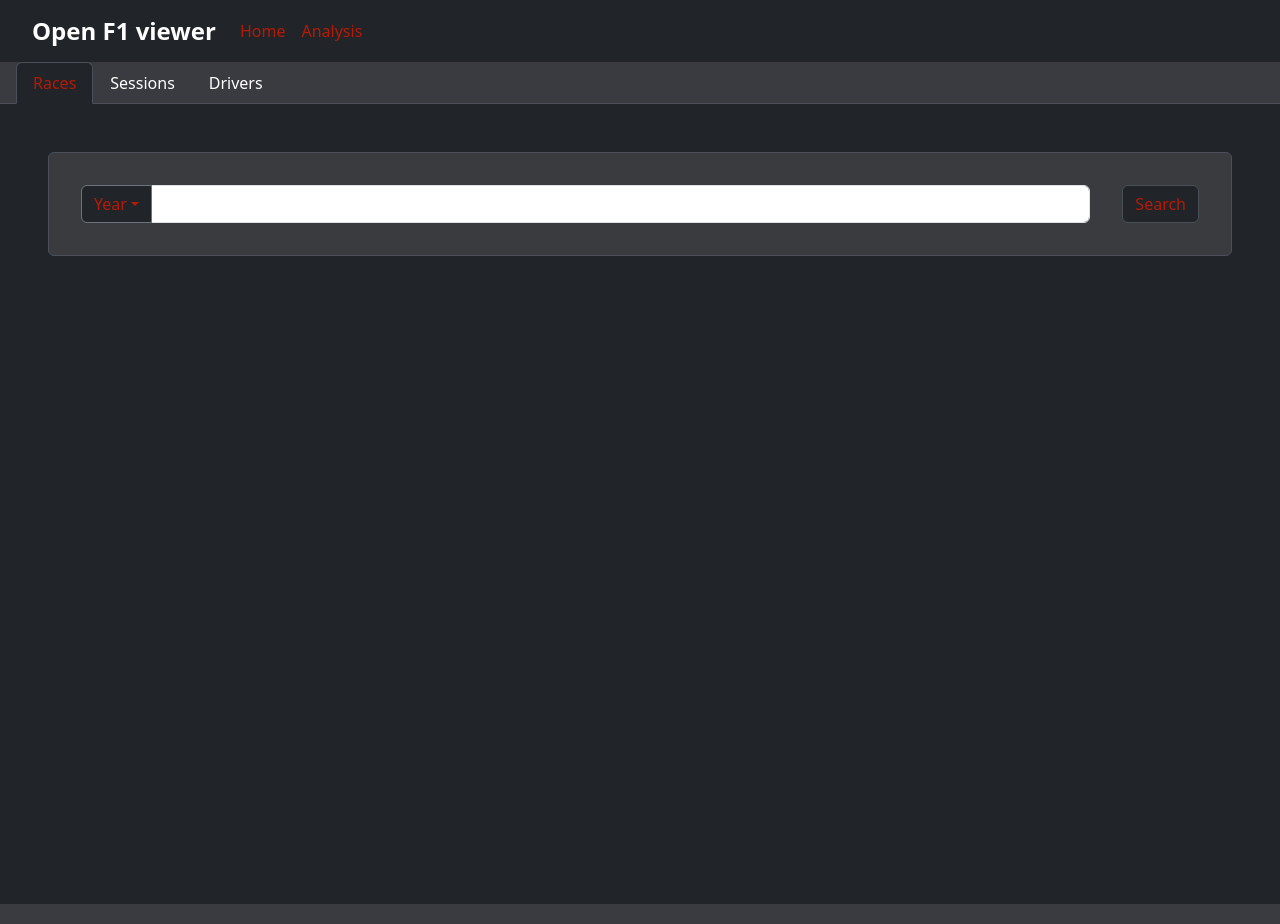
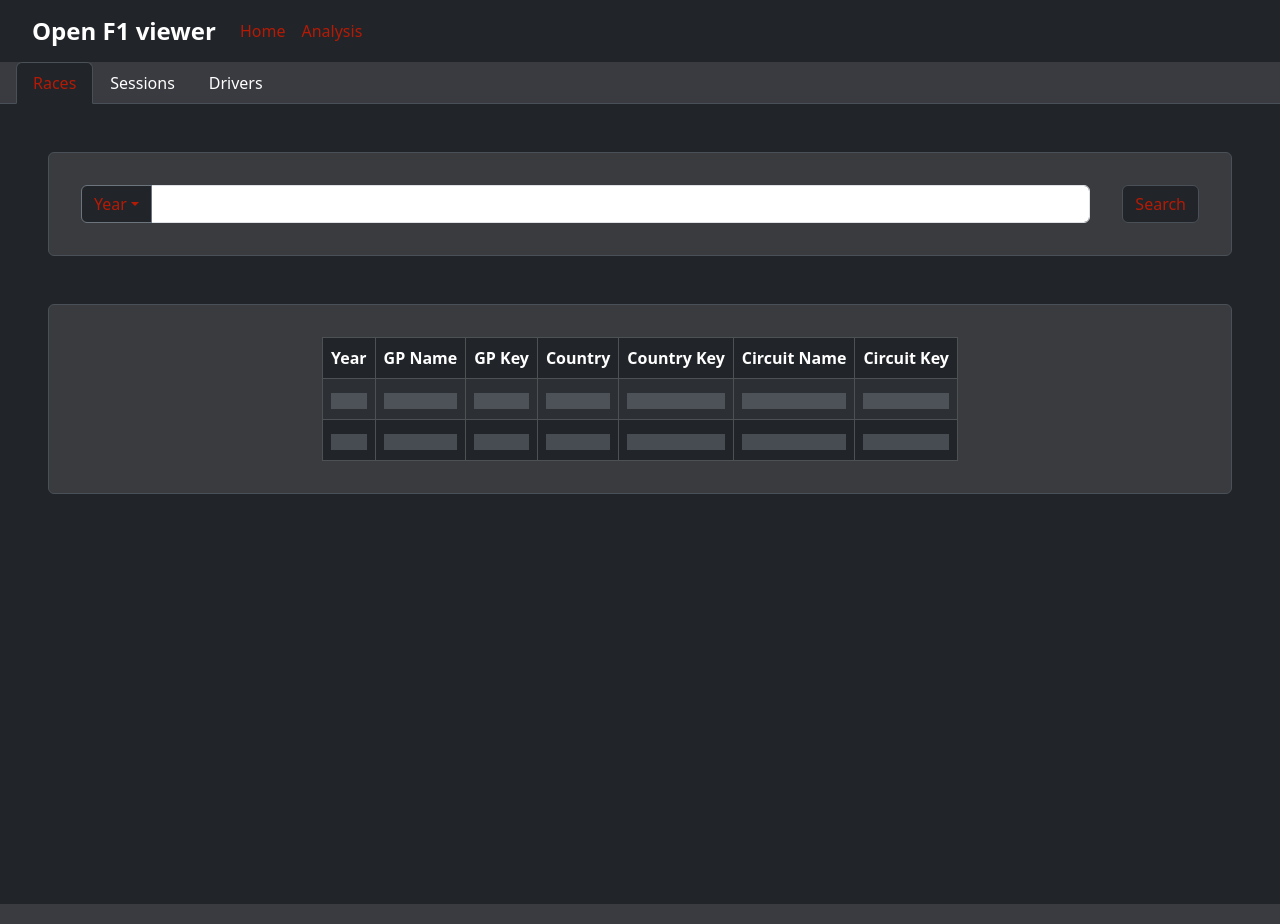
Before and after one commit to swaff-y/f1, a React (Create React App) app: page / in a window 1280 px wide. Built offline with nearby package versions, Linux system fonts and the light colour scheme; data requests are answered from the project's data file.

Commit message:
F1-3: Add Placeholder

```diff
--- a/src/components/FilterResultsLoader/FilterResultsLoader.tsx
+++ b/src/components/FilterResultsLoader/FilterResultsLoader.tsx
@@ -1,7 +1,48 @@
+import { Placeholder, Table } from "react-bootstrap"
+
+const NUM_COLUMNS = 7;
+
+const TableRow = () => {
+  return (
+    <tr className='filter-results-cell'>
+      { Array.from({ length: NUM_COLUMNS }).map((_, index) => (
+        <td key={index} >
+          <Placeholder
+            sm={12}
+            bg="secondary"
+            as='span'
+            key={index}
+          />
+        </td>
+      ))}
+    </tr>
+  );
+};
+
+
 export const FilterResultsLoader = () => {
   return (
-    <div className='filter-results-loader'>
-      <p>Loading...</p>
-    </div>
+    <Table
+      striped
+      bordered
+      variant="dark"
+      responsive
+    >
+      <thead>
+        <tr>
+          <th>Year</th>
+          <th>GP Name</th>
+          <th>GP Key</th>
+          <th>Country</th>
+          <th>Country Key</th>
+          <th>Circuit Name</th>
+          <th>Circuit Key</th>
+        </tr>
+      </thead>
+      <tbody>
+        <TableRow />
+        <TableRow />
+      </tbody>
+    </Table>
   );
 };
--- a/src/components/Meetings/Meetings.tsx
+++ b/src/components/Meetings/Meetings.tsx
@@ -61,12 +61,12 @@ export const Meetings = () => {
           onSubmit={onSubmit}
         />
       </SectionContainer>
-      {isLoading &&
+      {true &&
         <SectionContainer>
           <FilterResultsLoader />
         </SectionContainer>
       }
-      {isSuccess &&
+      {false && isSuccess &&
         <SectionContainer>
           <FilterResults
             data={meetings}
```
